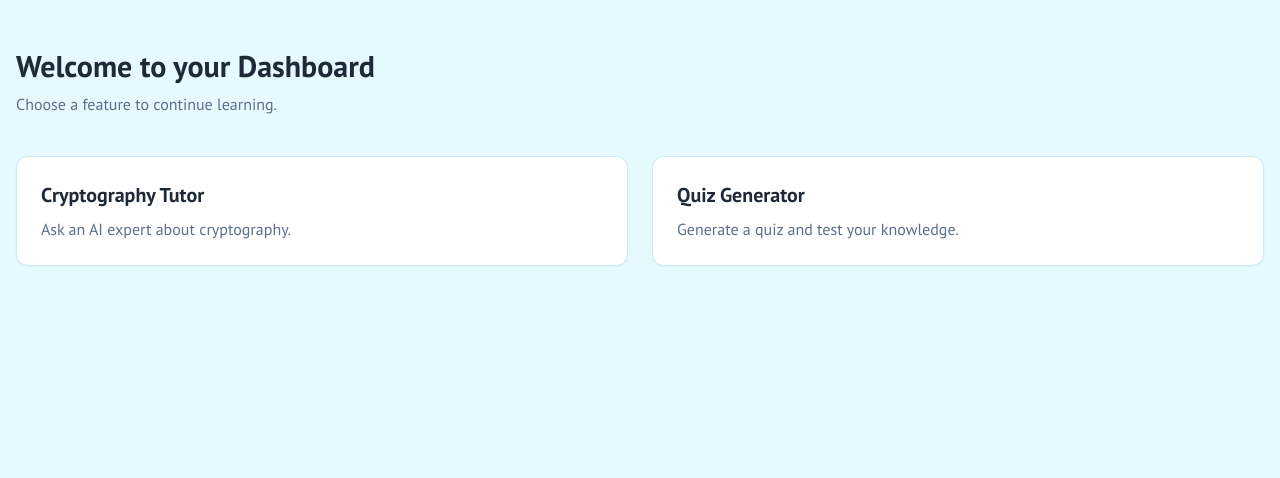
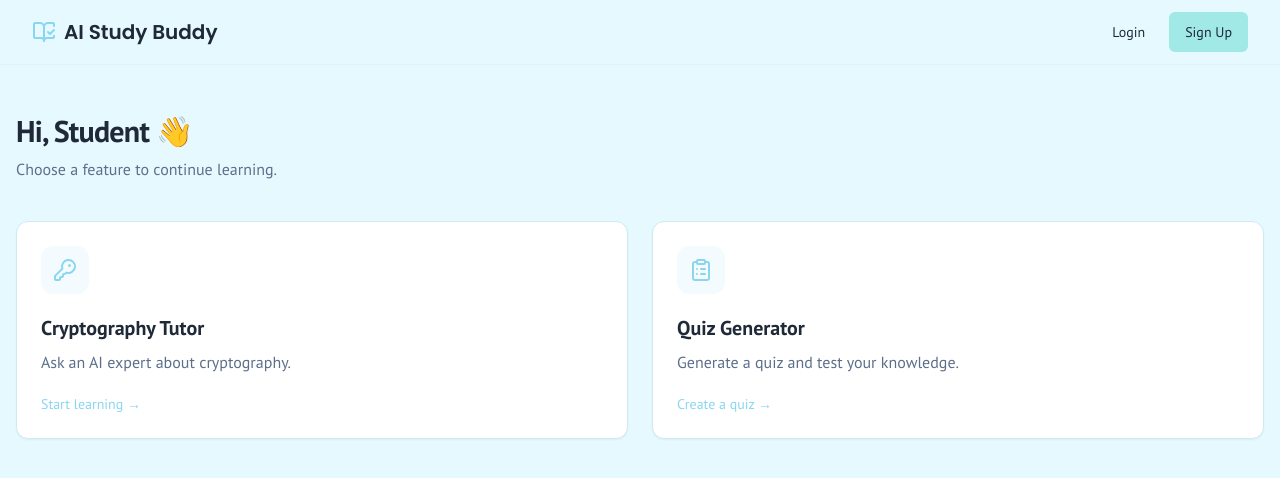
Before and after one commit to shahulhameedS22/AI-tutor-app, a Next.js app in the folder AI-tutor-main/: page /dashboard in a window 1280 px wide. Shown: the top 478 px of the page. Built offline with nearby package versions, Linux system fonts and the light colour scheme; no server answers.

Commit message:
Implement user loading state and greeting
Added user loading state and personalized greeting.

```diff
--- a/AI-tutor-main/src/app/dashboard/page.tsx
+++ b/AI-tutor-main/src/app/dashboard/page.tsx
@@ -1,16 +1,34 @@
 'use client';
 
 import Link from 'next/link';
+import { Header } from '@/components/layout/header';
+import { useUser } from '@/firebase';
+import { KeyRound, ClipboardList } from 'lucide-react';
 
 export default function DashboardPage() {
+  const { user, isUserLoading } = useUser();
+
+  if (isUserLoading) {
     return (
-    <main className="min-h-screen bg-background">
+      <div className="flex min-h-screen items-center justify-center bg-background">
+        <p className="text-muted-foreground">Loading...</p>
+      </div>
+    );
+  }
 
+  const userName = user?.displayName || user?.email?.split('@')[0] || 'Student';
+
+  return (
+    <div className="flex min-h-screen flex-col bg-background">
+      <Header />
+
+      <main className="flex-1">
         <div className="container mx-auto px-4 py-12">
 
+          {/* Welcome section */}
           <div className="mb-10">
-          <h1 className="text-3xl font-bold">
-            Welcome to your Dashboard
+            <h1 className="text-3xl font-bold tracking-tight">
+              Hi, {userName} 👋
             </h1>
 
             <p className="mt-2 text-muted-foreground">
@@ -18,12 +36,18 @@ export default function DashboardPage() {
             </p>
           </div>
 
-        <div className="grid grid-cols-1 md:grid-cols-2 gap-6">
+          {/* Feature cards */}
+          <div className="grid grid-cols-1 gap-6 md:grid-cols-2">
 
+            {/* Cryptography Tutor */}
             <Link
               href="/chatbot/cryptography"
-            className="block rounded-xl border bg-card p-6 shadow-sm transition hover:shadow-md cursor-pointer"
+              className="group block rounded-xl border bg-card p-6 shadow-sm transition-all duration-200 hover:-translate-y-1 hover:shadow-lg"
             >
+              <div className="mb-5 flex h-12 w-12 items-center justify-center rounded-xl bg-primary/10">
+                <KeyRound className="h-6 w-6 text-primary transition-transform duration-200 group-hover:scale-110" />
+              </div>
+
               <h2 className="text-xl font-semibold">
                 Cryptography Tutor
               </h2>
@@ -31,12 +55,21 @@ export default function DashboardPage() {
               <p className="mt-2 text-muted-foreground">
                 Ask an AI expert about cryptography.
               </p>
+
+              <p className="mt-5 text-sm font-medium text-primary">
+                Start learning →
+              </p>
             </Link>
 
+            {/* Quiz Generator */}
             <Link
               href="/quiz-generator"
-            className="block rounded-xl border bg-card p-6 shadow-sm transition hover:shadow-md cursor-pointer"
+              className="group block rounded-xl border bg-card p-6 shadow-sm transition-all duration-200 hover:-translate-y-1 hover:shadow-lg"
             >
+              <div className="mb-5 flex h-12 w-12 items-center justify-center rounded-xl bg-primary/10">
+                <ClipboardList className="h-6 w-6 text-primary transition-transform duration-200 group-hover:scale-110" />
+              </div>
+
               <h2 className="text-xl font-semibold">
                 Quiz Generator
               </h2>
@@ -44,12 +77,16 @@ export default function DashboardPage() {
               <p className="mt-2 text-muted-foreground">
                 Generate a quiz and test your knowledge.
               </p>
+
+              <p className="mt-5 text-sm font-medium text-primary">
+                Create a quiz →
+              </p>
             </Link>
 
           </div>
 
         </div>
-
       </main>
+    </div>
   );
 }
```
Lines whose indentation alone changed are shown as unchanged.
